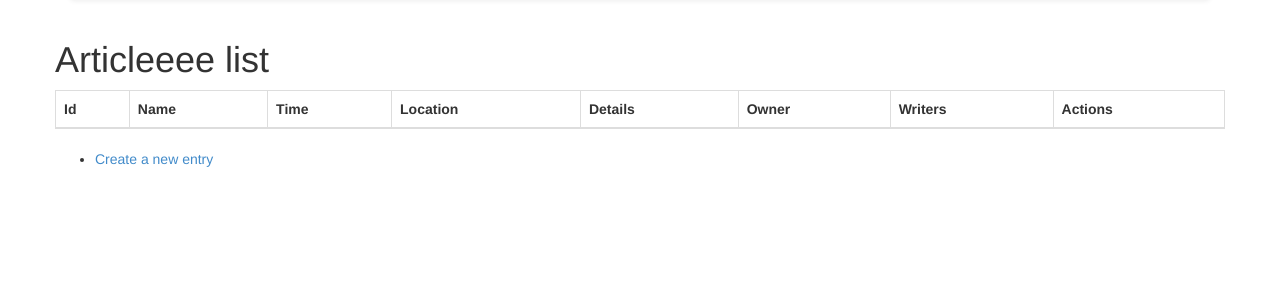
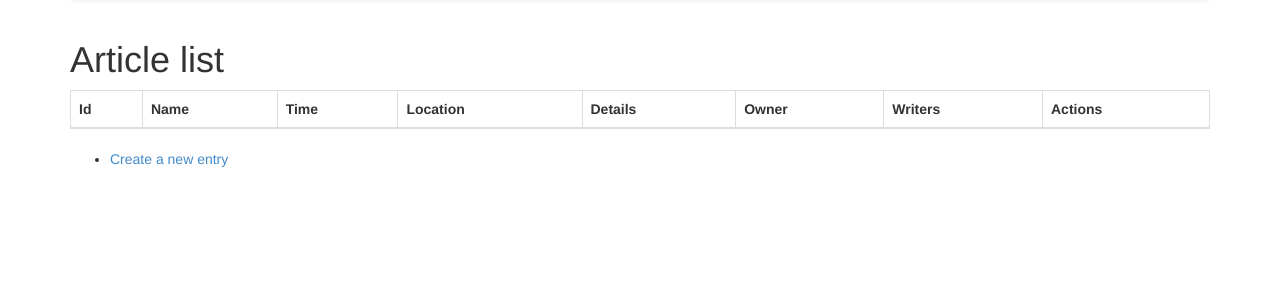
Before and after one commit to nikola-bodrozic-2400/diplomski, a Symfony app: template src/MyCompany/ArticleBundle/Resources/views/Article/index.html.twig in a window 1280 px wide. Shown: the part 52-352 px from the top of the page. Run offline with Twig, Linux system fonts and the light colour scheme; the template is opened without the code that fills it, so the values that code supplies are empty; some libraries are stand-ins or nearby versions.

Commit message:
added col-md-12 for main content

```diff
--- a/app/Resources/views/base.html.twig
+++ b/app/Resources/views/base.html.twig
@@ -50,6 +50,7 @@
             </nav>
 
             <div class="row">
+                <div class="col-md-12">
                     <div>
                         {% if app.session.flashBag.has('success') %}
                             <div class="alert alert-success">
@@ -66,5 +67,6 @@
                     {% endblock %}
                 </div>
             </div>
+        </div>
     </body>
 </html>
--- a/src/MyCompany/ArticleBundle/Resources/views/Article/index.html.twig
+++ b/src/MyCompany/ArticleBundle/Resources/views/Article/index.html.twig
@@ -1,7 +1,7 @@
 {% extends 'base.html.twig' %}
 
 {% block body %}
-    <h1>Articleeee list</h1>
+    <h1>Article list</h1>
 
     <table class="table table-bordered table-striped table-hover">
         <thead>
@@ -28,7 +28,7 @@
                 <td>
                     article has {{ article.writers|length }} writers.<br>
                     {% for w in article.writers %}
-                        <br><strong>{{ w }}</strong> has mail <strong>{{ w.email | truncate(5)}}</strong><br>
+                        <strong>{{ w }}</strong> has mail <strong>{{ w.email | truncate(5)}}</strong><br>
                     {% endfor %}
                 </td>
                 <td>
```
Lines whose indentation alone changed are shown as unchanged.
